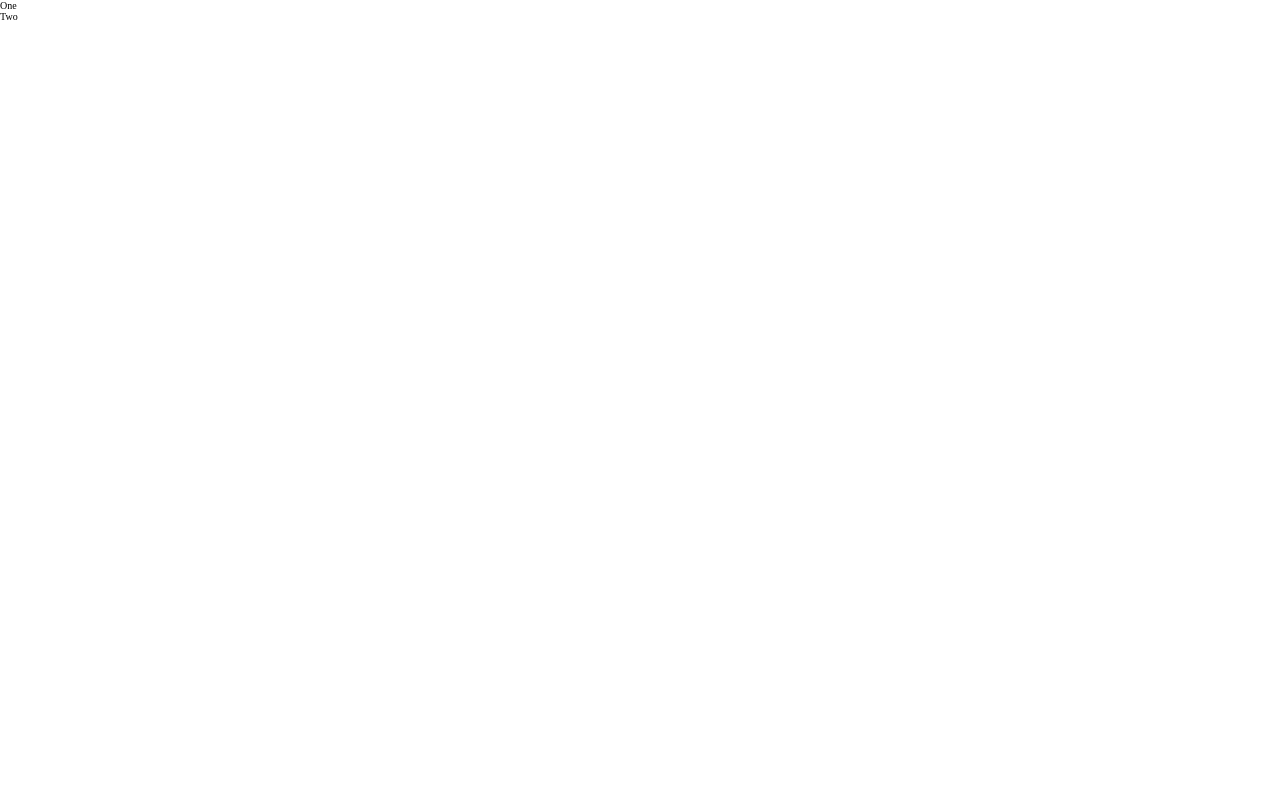
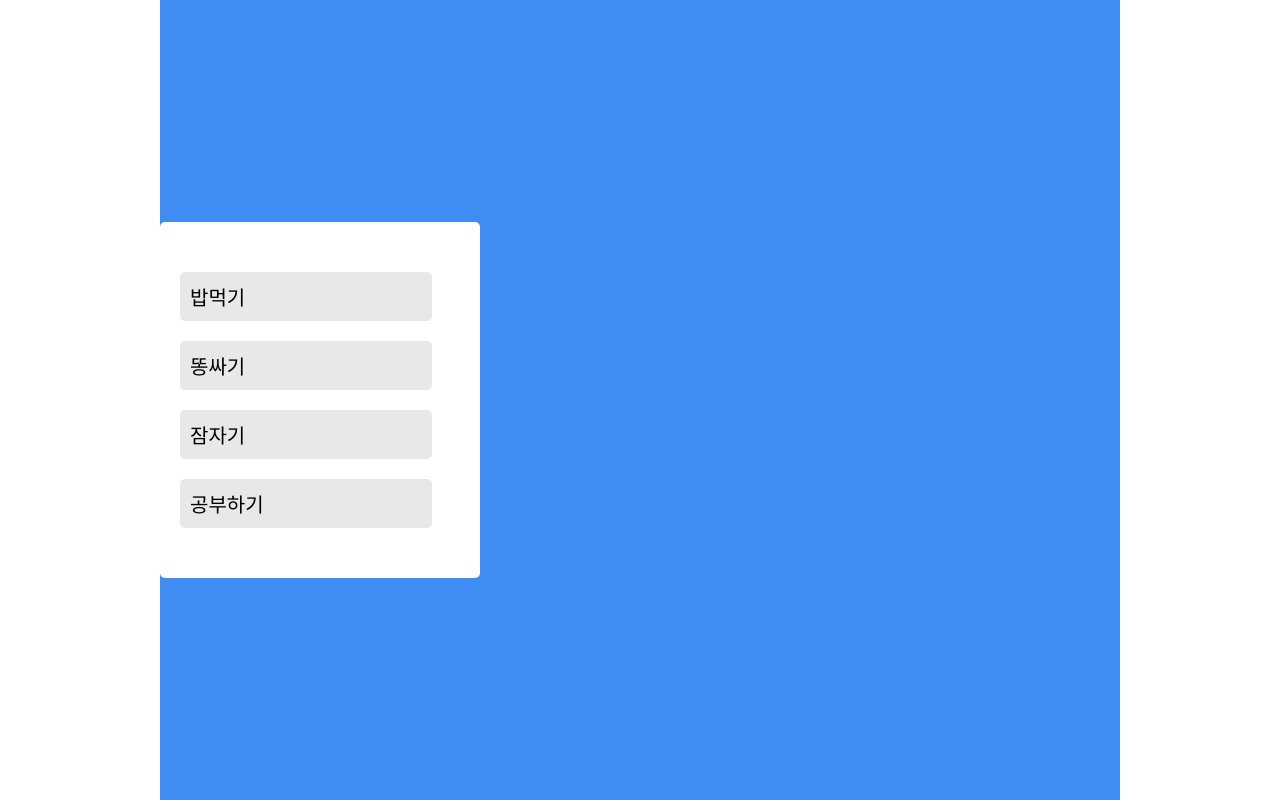
Before and after one commit to tjdrkr2580/mc, a React (Create React App) app in the folder trello/: page / in a window 1280 px wide. Built offline with nearby package versions, Linux system fonts and the light colour scheme.

Commit message:
ADD | Todos draggable

```diff
--- a/trello/package.json
+++ b/trello/package.json
@@ -10,11 +10,13 @@
     "@types/node": "^16.7.13",
     "@types/react": "^18.0.0",
     "@types/react-dom": "^18.0.0",
+    "@types/styled-components": "^5.1.26",
     "react": "^18.2.0",
     "react-beautiful-dnd": "^13.1.1",
     "react-dom": "^18.2.0",
     "react-scripts": "5.0.1",
     "recoil": "^0.7.6",
+    "styled-components": "^5.3.6",
     "typescript": "^4.4.2",
     "web-vitals": "^2.1.0"
   },
--- a/trello/src/App.tsx
+++ b/trello/src/App.tsx
@@ -1,40 +1,86 @@
 import { DragDropContext, Draggable, Droppable } from "react-beautiful-dnd";
+import styled, { createGlobalStyle, ThemeProvider } from "styled-components";
+import { theme } from "./theme";
+
+const Wrapper = styled.div`
+  display: flex;
+  max-width: 48rem;
+  width: 100%;
+  margin: 0 auto;
+  width: 100vw;
+  height: 100vh;
+  align-items: center;
+  justify-content: center;
+  background-color: ${(props) => props.theme.bgColor};
+`;
+
+const Boards = styled.div`
+  display: grid;
+  width: 100%;
+  grid-template-columns: repeat(3, 1fr);
+`;
+
+const Board = styled.ul`
+  padding: 2.5rem 1rem 2.5rem 1rem;
+  min-height: 5rem;
+  border-radius: 0.25rem;
+  display: flex;
+  flex-direction: column;
+  gap: 1rem;
+  background-color: ${(props) => props.theme.boardColor};
+`;
+
+const Card = styled.div`
+  width: 90%;
+  border-radius: 0.25rem;
+  background-color: #e8e8e7;
+  padding: 0.5rem 0.5rem;
+`;
+
+const toDos = ["밥먹기", "똥싸기", "잠자기", "공부하기"];
+
+const GlobalStyle = createGlobalStyle`
+  * {
+    margin: 0;
+    padding: 0;
+    box-sizing: border-box;
+    font-size: 20px;
+    list-style: none;
+  }
+`;
 
 const App = () => {
   const onDragEnd = () => {};
   return (
+    <ThemeProvider theme={theme}>
+      <GlobalStyle />
       <DragDropContext onDragEnd={onDragEnd}>
-      <div>
+        <Wrapper>
+          <Boards>
             <Droppable droppableId="one">
               {(magic) => (
-            <ul ref={magic.innerRef} {...magic.droppableProps}>
-              <Draggable key="first" draggableId="first" index={0}>
+                <Board ref={magic.innerRef} {...magic.droppableProps}>
+                  {toDos.map((todo, index) => (
+                    <Draggable draggableId={todo} index={index}>
                       {(magic) => (
-                  <li
+                        <Card
                           ref={magic.innerRef}
                           {...magic.draggableProps}
                           {...magic.dragHandleProps}
                         >
-                    One
-                  </li>
+                          {todo}
+                        </Card>
                       )}
                     </Draggable>
-              <Draggable key="second" draggableId="second" index={1}>
-                {(magic) => (
-                  <li
-                    ref={magic.innerRef}
-                    {...magic.draggableProps}
-                    {...magic.dragHandleProps}
-                  >
-                    Two
-                  </li>
-                )}
-              </Draggable>
-            </ul>
+                  ))}
+                  {magic.placeholder}
+                </Board>
               )}
             </Droppable>
-      </div>
+          </Boards>
+        </Wrapper>
       </DragDropContext>
+    </ThemeProvider>
   );
 };
 
--- a/trello/src/index.css
+++ /dev/null
@@ -1,6 +0,0 @@
-* {
-  font-size: 10px;
-  margin: 0;
-  padding: 0;
-  box-sizing: border-box;
-}
--- a/trello/src/index.tsx
+++ b/trello/src/index.tsx
@@ -1,6 +1,5 @@
 import React from "react";
 import ReactDOM from "react-dom/client";
-import "./index.css";
 import App from "./App";
 import reportWebVitals from "./reportWebVitals";
 import { RecoilRoot } from "recoil";
--- /dev/null
+++ b/trello/src/theme.ts
@@ -0,0 +1,7 @@
+export const theme = {
+  bgColor: "#3F8CF2",
+  color: "white",
+  boardColor: "white",
+};
+
+export type themeTypes = typeof theme;
```
Also changed, not shown: 1 other file (tests, documents, lock files or other folders). Lines whose indentation alone changed are shown as unchanged.
